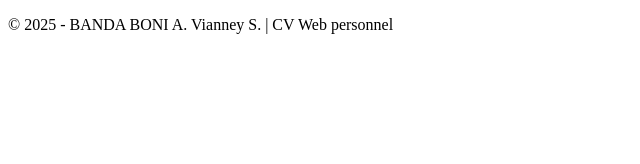
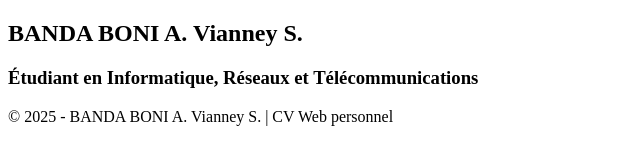
Before and after one commit to VxOverflow/mon-cv, a plain HTML site: page index.html in a window 1280 px wide. Shown: the whole page, without its empty margins (0-640 px from the left). Drawn offline with Linux system fonts and the light colour scheme.

Commit message:
mise en place de section titre

```diff
--- a/index.html
+++ b/index.html
@@ -8,6 +8,8 @@
 </head>
 <body>
     <section id="titre">
+        <h1>BANDA BONI A. Vianney S.</h1>
+        <h3>Étudiant en Informatique, Réseaux et Télécommunications</h3>
 
     </section>
     <section id="description">
```
